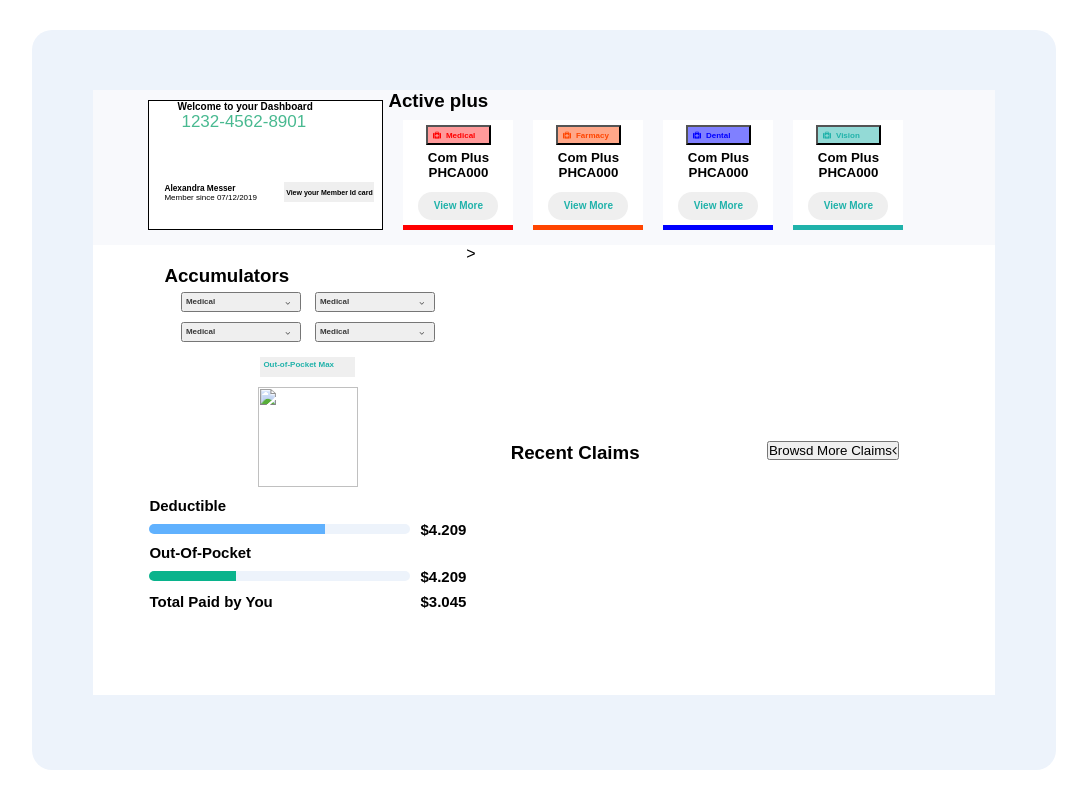
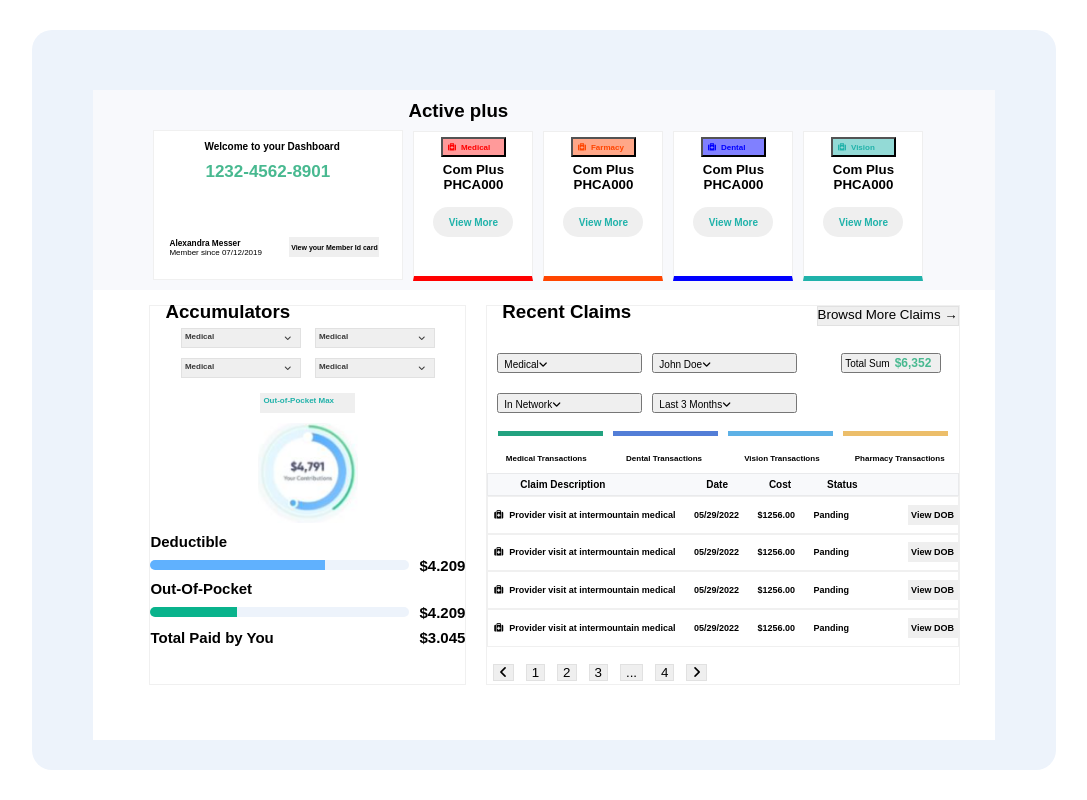
Before and after one commit to Ramendra1979/Dashboard, a plain HTML site: page index.html in a window 1280 px wide. Shown: the whole page, without its empty margins (96-1183 px from the left). Drawn offline with Linux system fonts and the light colour scheme.

Commit message:
Add right pannel

```diff
--- a/index.html
+++ b/index.html
@@ -8,6 +8,11 @@
       rel="stylesheet"
       href="https://cdnjs.cloudflare.com/ajax/libs/font-awesome/4.7.0/css/font-awesome.min.css"
     />
+    <script
+      src="https://kit.fontawesome.com/a076d05399.js"
+      crossorigin="anonymous"
+    ></script>
+
     <link rel="stylesheet" href="./styles.css" />
     <title>Document</title>
   </head>
@@ -77,12 +82,90 @@
             <p>$3.045</p>
           </div>
         </div>
-        >
+
         <div class="right-container">
           <div class="top-right-box">
             <h3>Recent Claims</h3>
+            <button>Browsd More Claims &rarr;</button>
           </div>
-          <button>Browsd More Claims<i class="fa fa-angle-left"></i></button>
+          <div class="button-box btn-box">
+            <div class="left-btn">
+              <button>Medical<i class="fa fa-angle-down"></i></button>
+              <button>John Doe<i class="fa fa-angle-down"></i></button>
+              <button>In Network<i class="fa fa-angle-down"></i></button>
+              <button>Last 3 Months<i class="fa fa-angle-down"></i></button>
+            </div>
+            <div class="right-btn">
+              <button>Total Sum<span>$6,352</span></button>
+            </div>
+          </div>
+          <div class="border">
+            <div class="line"></div>
+            <div class="line"></div>
+            <div class="line"></div>
+            <div class="line"></div>
+          </div>
+          <div class="transactions">
+            <h6>Medical Transactions</h6>
+            <h6>Dental Transactions</h6>
+            <h6>Vision Transactions</h6>
+            <h6>Pharmacy Transactions</h6>
+          </div>
+          <div class="description">
+            <h6>Claim Description</h6>
+            <h6>Date</h6>
+            <h6>Cost</h6>
+            <h6>Status</h6>
+          </div>
+          <div class="visit-box">
+            <h6>
+              <i class="fa fa-medkit"></i>Provider visit at intermountain
+              medical
+            </h6>
+            <h6>05/29/2022</h6>
+            <h6>$1256.00</h6>
+            <h6>Panding</h6>
+            <button>View DOB</button>
+          </div>
+          <div class="visit-box">
+            <h6>
+              <i class="fa fa-medkit"></i>Provider visit at intermountain
+              medical
+            </h6>
+            <h6>05/29/2022</h6>
+            <h6>$1256.00</h6>
+            <h6>Panding</h6>
+            <button>View DOB</button>
+          </div>
+          <div class="visit-box">
+            <h6>
+              <i class="fa fa-medkit"></i>Provider visit at intermountain
+              medical
+            </h6>
+            <h6>05/29/2022</h6>
+            <h6>$1256.00</h6>
+            <h6>Panding</h6>
+            <button>View DOB</button>
+          </div>
+          <div class="visit-box">
+            <h6>
+              <i class="fa fa-medkit"></i>Provider visit at intermountain
+              medical
+            </h6>
+            <h6>05/29/2022</h6>
+            <h6>$1256.00</h6>
+            <h6>Panding</h6>
+            <button>View DOB</button>
+          </div>
+          <div class="counting-box">
+            <button><i class="fa fa-angle-left"></i></button>
+            <button>1</button>
+            <button>2</button>
+            <button>3</button>
+            <button>...</button>
+            <button>4</button>
+            <button><i class="fa fa-angle-right"></i></button>
+          </div>
         </div>
       </div>
     </div>
--- a/styles.css
+++ b/styles.css
@@ -24,35 +24,37 @@ body {
 }
 .dashboard-top {
   width: 88%;
-  height: 155px;
+  height: 200px;
   display: flex;
-    padding: 10px 0px 10px 55px;
+  padding: 30px 0px 10px 55px;
   margin-top: 60px;
+
   background-color: #f8f9fc;
   flex-wrap: wrap;
 }
 .left-card {
-  width: 235px;
-  height: 130px;
+  width: 250px;
+  height: 150px;
   display: flex;
-  border: 1px solid;
-  margin-right: 5px;
+  margin: 10px 5px;
   font-size: 10px;
   background-color: #ffffff;
   font-weight: 500;
   flex-direction: column;
+  box-shadow: burlywood;
+  border:0.5px solid rgba(0, 0, 0, 0.06);
 }
 .left-card p {
   font-size: 8px;
   font-weight: 500;
 }
 .left-card h4 {
-  margin-left: 28px;
+  padding:10px 0px 0px 50px;
 }
-span {
+ .left-card span {
   font-size: 17px;
   color: #48b990;
-  margin-left: 32px;
+padding: 5px 0px 0px 46px;
 }
 .text-box h4 {
 }
@@ -86,7 +88,7 @@ h3 {
   width: 150px;
   min-height: 20px;
   margin-right: -155px;
-  margin-top: -10px;
+  margin-top: -20px;
 }
 .bt-1 {
   background-color: rgba(255, 0, 0, 0.395);
@@ -105,13 +107,14 @@ h3 {
   background-color: rgba(32, 178, 171, 0.484);
 }
 .right-cards {
-  width: 110px;
-  height: 110px;
+  width: 120px;
+  height: 150px;
   display: flex;
   background-color: #ffffff;
-    flex-direction: column;
+  flex-direction: column;
   align-items: center;
-  margin: 20px 0px 0px 20px;
+  border:0.5px solid rgba(0, 0, 0, 0.06);
+  margin: 11px 0px 0px 10px;
 }
 .flash-card {
   border-bottom: 5px solid red;
@@ -159,7 +162,7 @@ h3 {
   width: 88%;
   height: 450px;
   display: flex;
-    background-color: #ffffff;
+  background-color: #ffffff;
   padding-left: 56px;
 }
 .left-container {
@@ -167,13 +170,14 @@ h3 {
   height: 380px;
   display: flex;
   flex-direction: column;
-    margin-top: 15px;
+  margin-top: 15px;
+  border:0.5px solid rgba(0, 0, 0, 0.06);
 }
 .middle-container h3 {
   width: 160px;
   padding: 15px 0px 0px 15px;
 }
-.button-box {
+.left-container .button-box {
   width: 100%;
   height: 60px;
   display: flex;
@@ -190,6 +194,7 @@ h3 {
   font-weight: 900;
   display: flex;
   margin: 0px 7px 0px 7px;
+  border:0.5px solid rgba(0, 0, 0, 0.06);
 }
 .button-box i {
   margin: 2px 0px 0px 70px;
@@ -253,20 +258,159 @@ img {
   justify-content: space-between;
 }
 .right-container {
-  width: 53.5%;
+  width: 56%;
   height: 380px;
   display: flex;
-  align-items: center;
-    margin: 15px 0px 0px 20px;
+  border: 1px solid;
+  flex-direction: column;
+  margin: 15px 0px 0px 20px;
+  border:0.5px solid rgba(0, 0, 0, 0.06);
 }
 .top-right-box {
-  width: 60%;
+  width: 100%;
+  height: 50px;
+  display: flex;
+  justify-content: space-between;
+}
+.top-right-box button {
+  height: 20px;
+  display: flex;
+  border:0.5px solid rgba(0, 0, 0, 0.06);
+}
+.btn-box {
+  height: 80px;
+  width: 100%;
+  display: flex;
+  }
+.left-btn {
+  width: 75%;
+  height: 80px;
+  display: flex;
+  align-items: center;
+  flex-wrap: wrap;
+}
+.right-btn {
+  width: 25%;
+  height: 40px;
+  display: flex;
+  align-items: center;
+}
+.right-btn button {
+  width: 100px;
+  height: 20px;
+  font-size: 10px;
+}
+.left-btn button {
+  font-size: 10px;
+  width: 145px;
+  height: 20px;
+  text-align: justify;
+  margin-left: 10px;
+  padding-left: 5px;
+}
+span {
+  font-size: 12px;
+  font-weight: 900;
+  color:  #48b990;
+  margin: 5px;
+}
+.btn-box i {
+  margin-left: 0;
+}
+.border {
+  width: 100%;
+  min-height: 20px;
+  display: flex;
+  justify-content: space-evenly;
+  align-items: center;
+}
+.line {
+  height: 5px;
+  width: 105px;
+  }
+.border :nth-child(1) {
+  background-color: #22a280;
+}
+.border :nth-child(2) {
+  background-color: #537ed7;
+}
+.border :nth-child(3) {
+  background-color: #5db1e6;
+}
+.border :nth-child(4) {
+  background-color: #ecbe6a;
+}
+.transactions {
+  width: 100%;
+  height: 40px;
+  display: flex;
+  align-items: center;
+  justify-content: center;
+}
+.transactions h6 {
+  width: 150px;
+  font-weight: 700;
+  font-size: 8px;
+    text-align: center;
+}
+.description {
+  width: 100%;
+  height: 30px;
+  display: flex;
+  align-items: center;
+  justify-content: space-between;
+    background-color: #f8f9fb;
+    border:0.5px solid rgba(0, 0, 0, 0.06);
+}
+.description h6 {
+  width: auto;
+  font-size: 10px;
+  text-align: center;
+
+}
+.description :nth-child(1) {
+  padding-left: 32px;
+}
+.description :nth-child(2) {
+  padding-left: 65px;
+}
+.description :nth-child(3) {
+  margin-left: 5px;
+}
+.description :nth-child(4) {
+  padding-right: 100px;
+}
+.visit-box {
+  width: 100%;
+  height: 50px;
+  display: flex;
+  align-items: center;
+  justify-content: space-between;
+  border:0.5px solid rgba(0, 0, 0, 0.06);
+}
+.visit-box i {
+  padding: 0px 6px 0px 6px;
+}
+.visit-box h6 {
+  font-size: 9px;
+  width: auto;
+}
+.visit-box button {
+  width: 50px;
+  height: 20px;
+  font-size: 9px;
+  font-weight: 700;
+  border: none;
+  margin-left: 40px;
+}
+.counting-box{
+  width: 100%;
   height: 50px;
   display: flex;
   align-items: center;
   }
-.top-right-box button {
-  width: 150px;
-  height: 20px;
-  display: flex;
+.counting-box button{
+  padding:0px 5px 0px 5px ;
+  border:0.5px solid rgba(0, 0, 0, 0.06);
+  margin:15px 6px 0px 6px ;
 }
```
Also changed, not shown: Capture.PNG (added), 1 other file.
